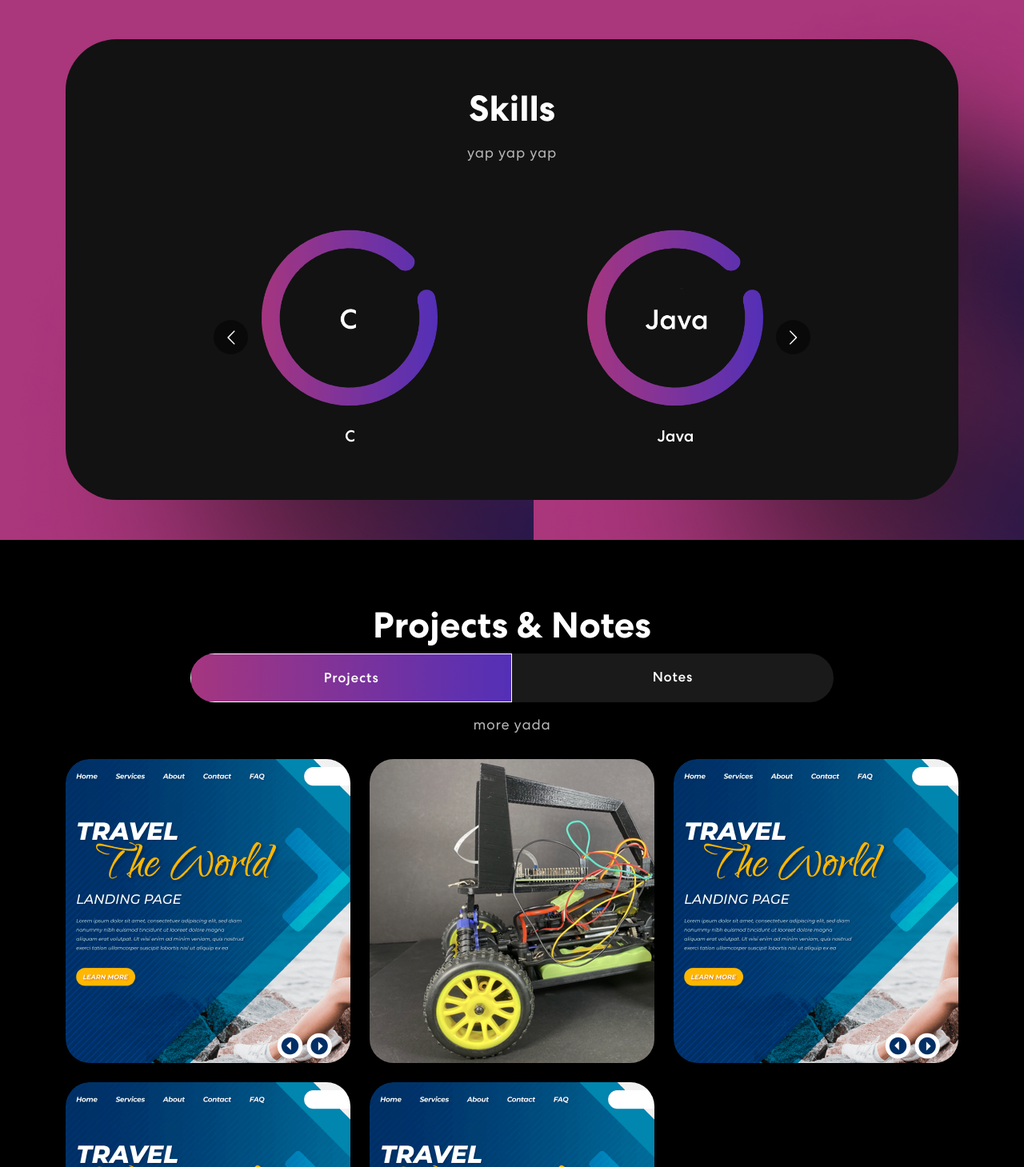
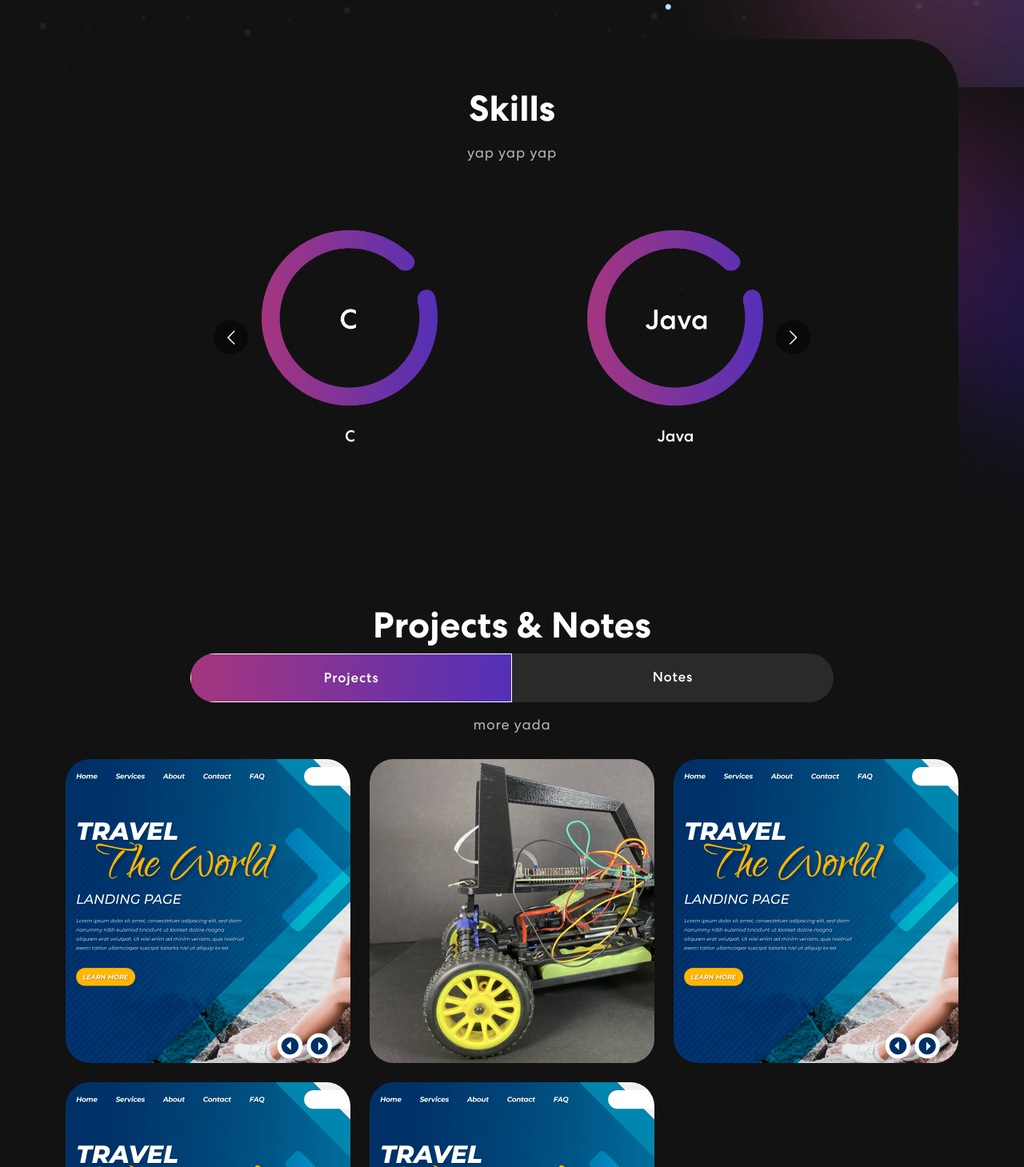
Before and after one commit to sanjheeg/personal_website, a React (Create React App) app: page / in a window 1280 px wide. Shown: the part 851-2310 px from the top of the page at 80% size. Built offline with nearby package versions, Linux system fonts and the light colour scheme.

Commit message:
change bckrnd

```diff
--- a/src/App.css
+++ b/src/App.css
@@ -33,7 +33,7 @@ body {
   font-weight: 400;
   overflow-x: hidden;
   position: relative;
-  background-color: #AA367C !important;
+  background-color: #121212 !important;
   /*background-image: url('./images/background.png');*/
   /*121212*/
   color: #fff !important;
@@ -273,7 +273,7 @@ nav.navbar .navbar-toggler[aria-aexpanded="true"] .navbar-toggler-icon {
 .banner {
   margin-top: 0;
   padding: 260px 0 100px 0;
-  /*background-image: url('./images/banner-bg.png');*/
+  background-image: url('./images/banner-bg.png');
   background-position: top center;
   background-size: cover;
   background-repeat: no-repeat;
@@ -354,7 +354,7 @@ nav.navbar .navbar-toggler[aria-aexpanded="true"] .navbar-toggler-icon {
 .skill {
   padding: 0 0 50px 0;
   position: relative;
-  background-image: url('./images/color-sharp2.png');
+  /*background-image: url('./images/color-sharp2.png');*/
 }
 
 .skill-bx {
@@ -401,7 +401,7 @@ nav.navbar .navbar-toggler[aria-aexpanded="true"] .navbar-toggler-icon {
 .project {
   padding: 80px 0;
   position: relative;
-  background-color: black;
+  background-color: #121212;
 }
 
 .project h2 {
@@ -599,7 +599,7 @@ nav.navbar .navbar-toggler[aria-aexpanded="true"] .navbar-toggler-icon {
   overflow: hidden;
 }
 .certification .nav.nav-pills .nav-item {
-  width: 50%;
+  width: 33.333333333%;
 }
 .certification .nav.nav-pills .nav-link {
   background-color: transparent;
@@ -640,3 +640,8 @@ nav.navbar .navbar-toggler[aria-aexpanded="true"] .navbar-toggler-icon {
   border-top: 1px solid rgba(255, 255, 255, 0.5);
   border-bottom: 1px solid rgba(255, 255, 255, 0.5);
 }
+
+.nav-link#certifications-tabs-tab-third {
+  border-top: 1px solid rgba(255, 255, 255, 0.5);
+  border-bottom: 1px solid rgba(255, 255, 255, 0.5);
+}
```
